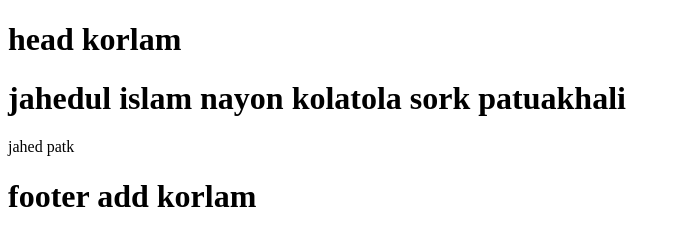
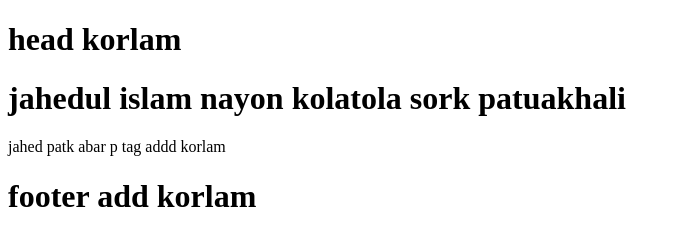
Before and after one commit to nayonptk/customrepo, a plain HTML site: page index.html in a window 1280 px wide. Shown: the whole page, without its empty margins (0-682 px from the left). Drawn offline with Linux system fonts and the light colour scheme.

Commit message:
p tag edite

```diff
--- a/index.html
+++ b/index.html
@@ -10,7 +10,7 @@
 	<h1> head korlam</h1>
 </header>
 		<h1> jahedul islam nayon kolatola sork patuakhali</h1>
-		<p>jahed patk </p>
+		<p>jahed patk abar p tag addd korlam </p>
 
 		<footer>
 			<h1>footer add korlam</h1>
```
